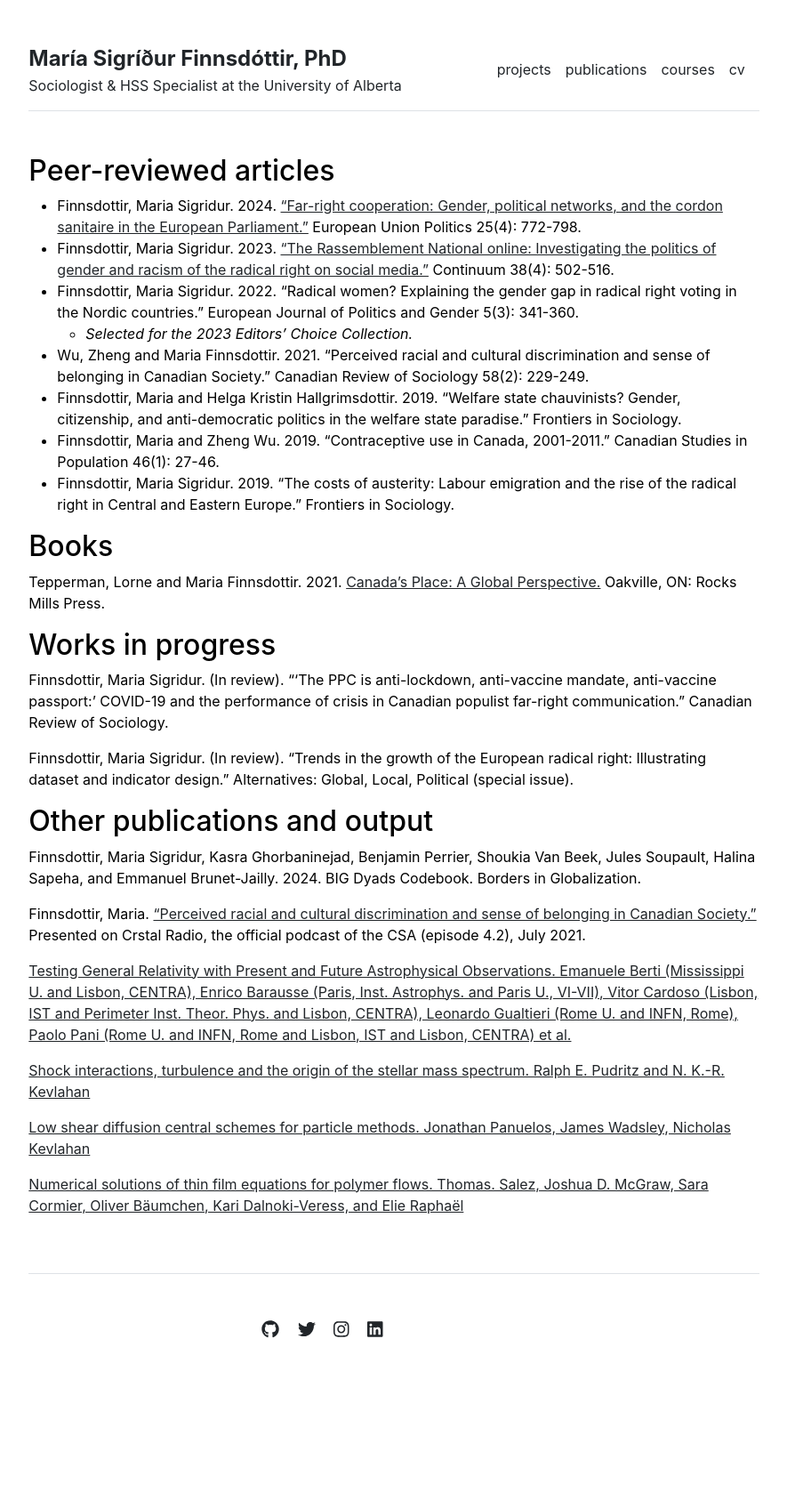
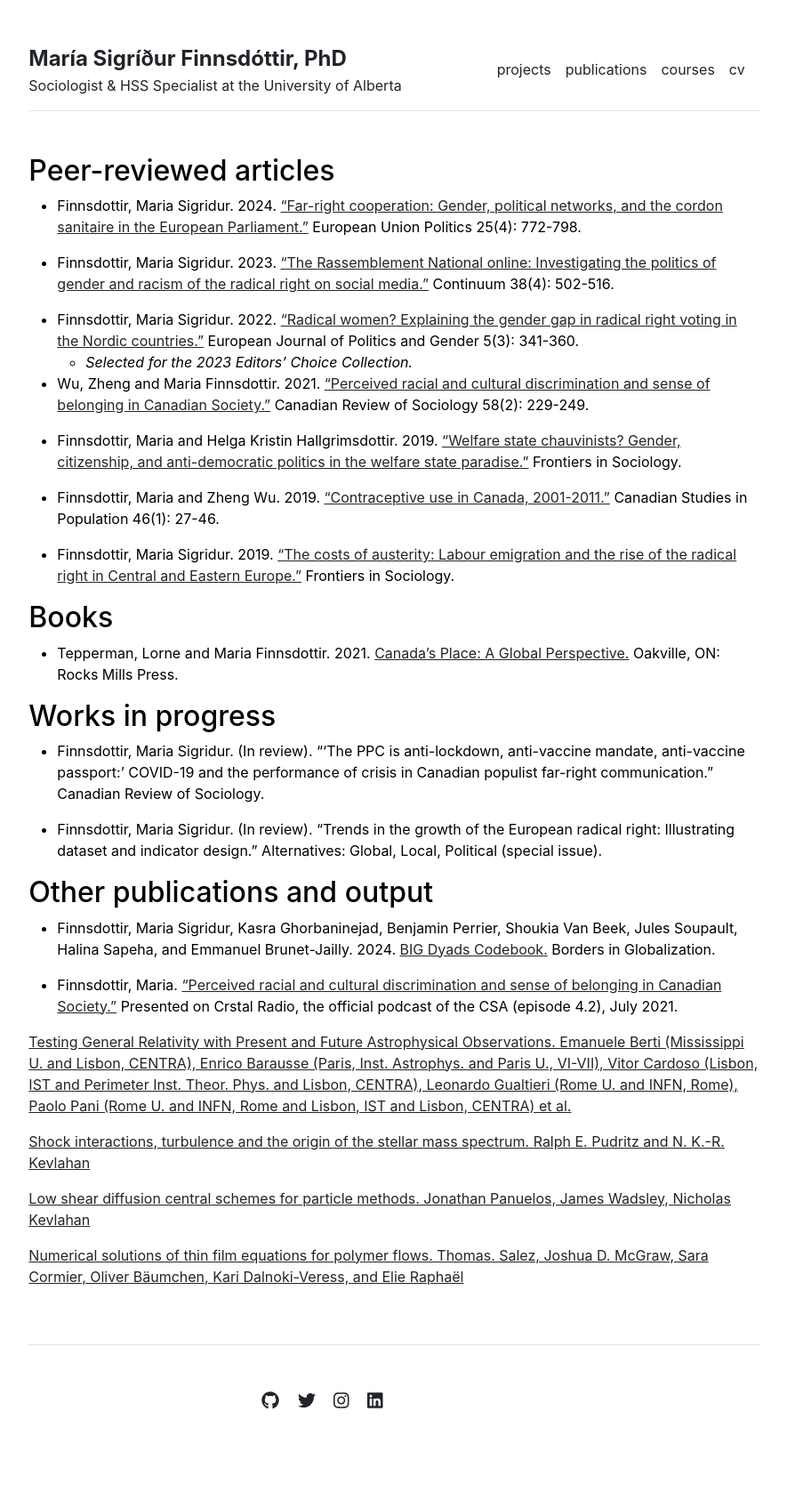
Before and after one commit to finnsdottir/finnsdottir.github.io, a Jekyll site: the page built from publications.md, in a window 1280 px wide. Shown: the whole page at 89% size, without its empty margins (197-1082 px from the left). Built offline with Jekyll 4.4.1, drawn with Linux system fonts in a browser that asks for light colours; before the commit the page ends 1606 px from its top, so only the background shows below that; part of the change alters nothing that is shown.

```diff
--- a/publications.md
+++ b/publications.md
@@ -5,27 +5,33 @@ title: "Publications"
 ## Peer-reviewed articles
 
 - Finnsdottir, Maria Sigridur. 2024. [“Far-right cooperation: Gender, political networks, and the cordon sanitaire in the European Parliament.”](https://journals.sagepub.com/doi/full/10.1177/14651165241274365) European Union Politics 25(4): 772-798.
+
 - Finnsdottir, Maria Sigridur. 2023. ["The Rassemblement National online: Investigating the politics of gender and racism of the radical right on social media."](https://www.tandfonline.com/doi/abs/10.1080/10304312.2023.2296342) Continuum 38(4): 502-516.
-- Finnsdottir, Maria Sigridur. 2022. “Radical women? Explaining the gender gap in radical right voting in the Nordic countries.” European Journal of Politics and Gender 5(3): 341-360.
+
+- Finnsdottir, Maria Sigridur. 2022. [“Radical women? Explaining the gender gap in radical right voting in the Nordic countries.”](https://bristoluniversitypressdigital.com/view/journals/ejpg/5/3/article-p341.xml?rskey=yqeiQx&result=2) European Journal of Politics and Gender 5(3): 341-360.
     - <i>Selected for the 2023 Editors’ Choice Collection.</i>
-- Wu, Zheng and Maria Finnsdottir. 2021. “Perceived racial and cultural discrimination and sense of belonging in Canadian Society.” Canadian Review of Sociology 58(2): 229-249.
-- Finnsdottir, Maria and Helga Kristin Hallgrimsdottir. 2019. “Welfare state chauvinists? Gender, citizenship, and anti-democratic politics in the welfare state paradise.” Frontiers in Sociology.
-- Finnsdottir, Maria and Zheng Wu. 2019. “Contraceptive use in Canada, 2001-2011.” Canadian Studies in Population 46(1): 27-46.
-- Finnsdottir, Maria Sigridur. 2019. “The costs of austerity: Labour emigration and the rise of the radical right in Central and Eastern Europe.” Frontiers in Sociology.
+
+- Wu, Zheng and Maria Finnsdottir. 2021. [“Perceived racial and cultural discrimination and sense of belonging in Canadian Society.”](https://onlinelibrary.wiley.com/doi/10.1111/cars.12339) Canadian Review of Sociology 58(2): 229-249.
+
+- Finnsdottir, Maria and Helga Kristin Hallgrimsdottir. 2019. [“Welfare state chauvinists? Gender, citizenship, and anti-democratic politics in the welfare state paradise.”](https://www.frontiersin.org/articles/10.3389/fsoc.2018.00046/full) Frontiers in Sociology.
+
+- Finnsdottir, Maria and Zheng Wu. 2019. [“Contraceptive use in Canada, 2001-2011.”](https://link.springer.com/article/10.1007/s42650-019-00003-w) Canadian Studies in Population 46(1): 27-46.
+
+- Finnsdottir, Maria Sigridur. 2019. [“The costs of austerity: Labour emigration and the rise of the radical right in Central and Eastern Europe.”](https://www.frontiersin.org/articles/10.3389/fsoc.2019.00069/full) Frontiers in Sociology.
 
 
 ## Books
 
-Tepperman, Lorne and Maria Finnsdottir. 2021. [Canada’s Place: A Global Perspective.](https://rocksmillspress.com/shop/ols/products/canadas-place-a-global-perspective) Oakville, ON: Rocks Mills Press.
+- Tepperman, Lorne and Maria Finnsdottir. 2021. [Canada’s Place: A Global Perspective.](https://rocksmillspress.com/shop/ols/products/canadas-place-a-global-perspective) Oakville, ON: Rocks Mills Press.
 
 ## Works in progress
 
-Finnsdottir, Maria Sigridur. (In review). “‘The PPC is anti-lockdown, anti-vaccine mandate, anti-vaccine passport:’ COVID-19 and the performance of crisis in Canadian populist far-right communication.” Canadian Review of Sociology.
+- Finnsdottir, Maria Sigridur. (In review). “‘The PPC is anti-lockdown, anti-vaccine mandate, anti-vaccine passport:’ COVID-19 and the performance of crisis in Canadian populist far-right communication.” Canadian Review of Sociology.
 
-Finnsdottir, Maria Sigridur. (In review). “Trends in the growth of the European radical right: Illustrating dataset and indicator design.” Alternatives: Global, Local, Political (special issue).
+- Finnsdottir, Maria Sigridur. (In review). “Trends in the growth of the European radical right: Illustrating dataset and indicator design.” Alternatives: Global, Local, Political (special issue).
 
 ## Other publications and output
 
-Finnsdottir, Maria Sigridur, Kasra Ghorbaninejad, Benjamin Perrier, Shoukia Van Beek, Jules Soupault, Halina Sapeha, and Emmanuel Brunet-Jailly. 2024. BIG Dyads Codebook. Borders in Globalization.
+- Finnsdottir, Maria Sigridur, Kasra Ghorbaninejad, Benjamin Perrier, Shoukia Van Beek, Jules Soupault, Halina Sapeha, and Emmanuel Brunet-Jailly. 2024. [BIG Dyads Codebook.](https://biglobalization.org/wp-content/uploads/2024/12/Borders-in-Globalization-Database-Codebook_2024.pdf) Borders in Globalization.
 
-Finnsdottir, Maria. [“Perceived racial and cultural discrimination and sense of belonging in Canadian Society.”](https://www.crstalradio.com/podcasts/episode-42) Presented on Crstal Radio, the official podcast of the CSA (episode 4.2), July 2021.
+- Finnsdottir, Maria. [“Perceived racial and cultural discrimination and sense of belonging in Canadian Society.”](https://www.crstalradio.com/podcasts/episode-42) Presented on Crstal Radio, the official podcast of the CSA (episode 4.2), July 2021.
```
